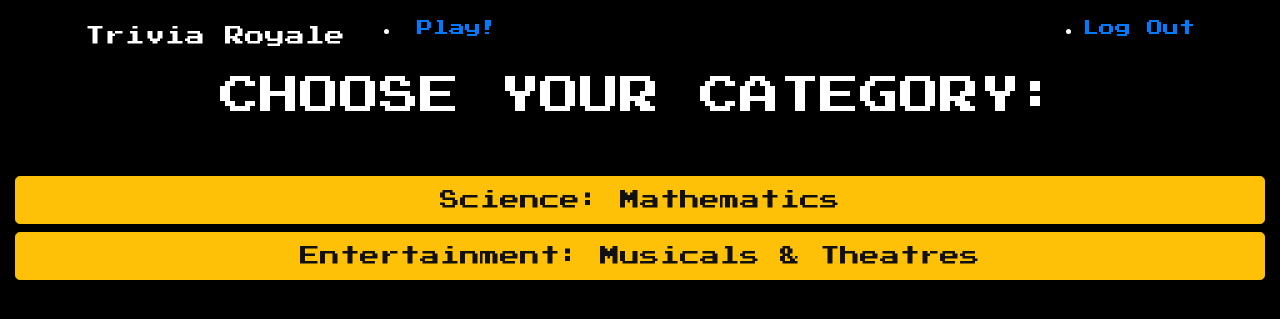
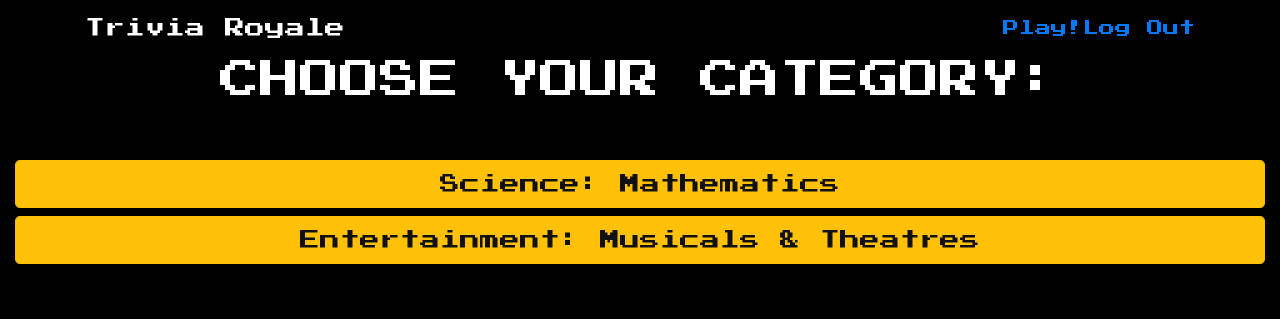
Before and after one commit to robinspiers/IK22, a Flask app: page /pregame in a window 1280 px wide. Shown: the top 319 px of the page. Run offline with Flask 2, Linux system fonts and the light colour scheme; a user stored in the database is signed in; data comes from the database, SQL or seed files in the repository; both versions use the stored data as it was after the commit; some libraries are stand-ins or nearby versions; some web fonts are replaced.

Commit message:
knop verplaatst

```diff
--- /dev/null
+++ b/triviaroyale/shuffle2.js
@@ -0,0 +1,4 @@
+var button = document.querySelector('button');
+for (var i = button.children.length; i >= 0; i--) {
+    button.appendChild(button).children[Math.random() * i | 0]);
+}
--- a/triviaroyale/templates/layout.html
+++ b/triviaroyale/templates/layout.html
@@ -60,12 +60,12 @@
                     </div>
                     <div class="collapse navbar-collapse justify-content-end" id="nav-content">
                         {% if session.user_id %}
-                            <ul class="collapse navbar-collapse justify-content-start">
+                            <ul class="nav navbar-nav navbar.justify-content-end">
                                 <li>
-                                    <a class="nav-link" href="{{ url_for('pregame') }}">Play!</a>
+                                    <a class="nav-item" href="{{ url_for('pregame') }}">Play!</a>
                                 </li>
                             </ul>
-                            <ul class="collapse navbar-collapse justify-content-end">
+                            <ul class="nav navbar-nav navbar.justify-content-end">
                                 <li>
                                     <a class="navbar-item" href="{{ url_for('logout') }}">Log Out</a>
                                 </li>
```
Also changed, not shown: triviaroyale/templates/question.html (+4 -3 lines), triviaroyale/triviaroyale.db.
